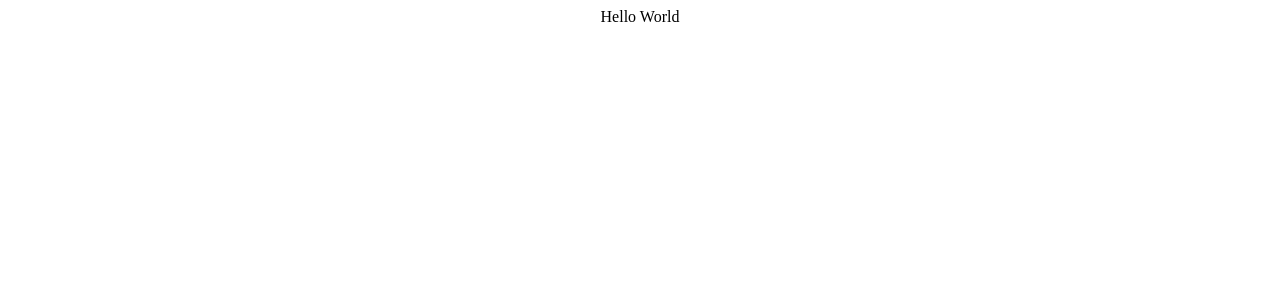
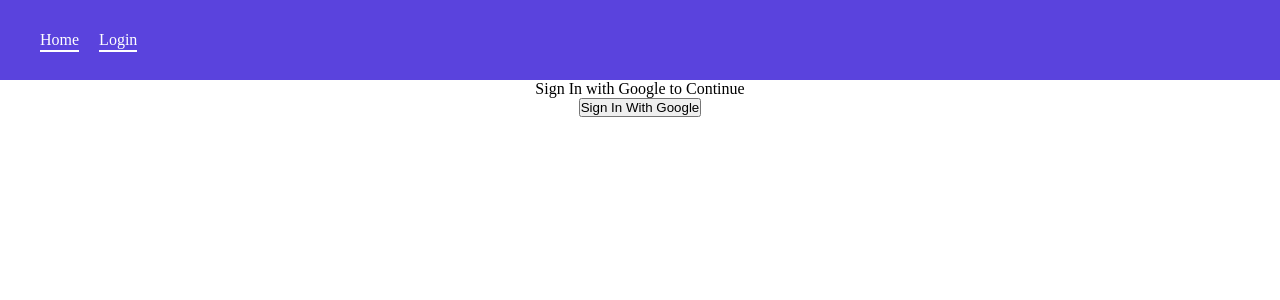
Before and after one commit to shubham282raj/firebase-react-project, a React (Create React App) app: page /login in a window 1280 px wide. Shown: the top 300 px of the page. Built offline with nearby package versions, Linux system fonts and the light colour scheme; no server answers.

Commit message:
Add google auth, login, logout

```diff
--- a/package.json
+++ b/package.json
@@ -10,8 +10,11 @@
     "@types/node": "^16.18.66",
     "@types/react": "^18.2.39",
     "@types/react-dom": "^18.2.17",
+    "firebase": "^10.7.0",
     "react": "^18.2.0",
     "react-dom": "^18.2.0",
+    "react-firebase-hooks": "^5.1.1",
+    "react-router-dom": "^6.20.0",
     "react-scripts": "5.0.1",
     "typescript": "^4.9.5",
     "web-vitals": "^2.1.4"
--- a/src/App.css
+++ b/src/App.css
@@ -1,38 +1,43 @@
+*{
+  box-sizing: border-box;
+  margin: 0px;
+  padding: 0px;
+}
+
 .App {
   text-align: center;
+
 }
 
-.App-logo {
-  height: 40vmin;
-  pointer-events: none;
+.header{
+  background-color: rgb(90, 67, 221);
+  height: 70px;
+  color: white;
+  display: flex;
+  justify-content: space-between;
+  align-items: center;
+  padding: 40px;
 }
 
-@media (prefers-reduced-motion: no-preference) {
-  .App-logo {
-    animation: App-logo-spin infinite 20s linear;
-  }
+.header a {
+  color: white;
+  margin-right: 20px;
+  width: 100px;
+  text-decoration: none;
+  padding-bottom: 2px;
+  border-bottom: 2px solid white;
 }
 
-.App-header {
-  background-color: #282c34;
-  min-height: 100vh;
+
+.header .userNavInfo{
   display: flex;
-  flex-direction: column;
   align-items: center;
-  justify-content: center;
-  font-size: calc(10px + 2vmin);
-  color: white;
+  gap: 10px;
 }
 
-.App-link {
-  color: #61dafb;
+.header #userNavDisplayName{
+  font-weight: bold;
 }
-
-@keyframes App-logo-spin {
-  from {
-    transform: rotate(0deg);
-  }
-  to {
-    transform: rotate(360deg);
-  }
+.header #userNavDisplayImg{
+  border-radius: 15px;
 }
--- a/src/App.tsx
+++ b/src/App.tsx
@@ -1,10 +1,20 @@
 import React from 'react';
+import {BrowserRouter as Router, Route, Routes} from 'react-router-dom'
 import './App.css';
+import { Main } from './pages/Main';
+import { Login } from './pages/Login';
+import { Navbar } from './components/navbar';
 
 function App() {
   return (
     <div className="App">
-      Hello World
+      <Router>
+        <Navbar/>
+        <Routes>
+          <Route path='/' element={<Main/>}/>
+          <Route path='/login' element={<Login/>}/>
+        </Routes>
+      </Router>
     </div>
   );
 }
--- /dev/null
+++ b/src/components/navbar.tsx
@@ -0,0 +1,30 @@
+import { Link } from "react-router-dom"
+import { auth } from "../config/firebase"
+import { useAuthState } from "react-firebase-hooks/auth"
+import { signOut } from "firebase/auth"
+
+export const Navbar = () => {
+    const [user] = useAuthState(auth)
+
+    const logOut = async () => {
+        await signOut(auth)
+    }
+
+    return (
+        <div className="header">
+            <span className="navbar">
+                <Link to={'/'}>Home</Link>
+                <Link to={'/login'}>Login</Link>
+            </span>
+            <span className="userNavInfo">
+                {user &&
+                    <>
+                        <span id="userNavDisplayName">{user?.displayName}</span>
+                        <img id="userNavDisplayImg" src={user?.photoURL || " "} height="30px"/>
+                        <button onClick={logOut}>Log Out</button>
+                    </>
+                }
+            </span>
+        </div>
+    )
+}
--- /dev/null
+++ b/src/config/firebase.ts
@@ -0,0 +1,21 @@
+// Import the functions you need from the SDKs you need
+import { initializeApp } from "firebase/app";
+import {getAuth, GoogleAuthProvider} from "firebase/auth"
+// TODO: Add SDKs for Firebase products that you want to use
+// https://firebase.google.com/docs/web/setup#available-libraries
+
+// Your web app's Firebase configuration
+const firebaseConfig = {
+  apiKey: "AIzaSyC8J5xbanWp26UcN7QwkyoNO4G0-rq9SZ8",
+  authDomain: "first-react-website-e78e1.firebaseapp.com",
+  projectId: "first-react-website-e78e1",
+  storageBucket: "first-react-website-e78e1.appspot.com",
+  messagingSenderId: "895506010772",
+  appId: "1:895506010772:web:55f378f6037eb5e2459a81"
+};
+
+// Initialize Firebase
+const app = initializeApp(firebaseConfig);
+
+export const auth = getAuth(app)
+export const provider = new GoogleAuthProvider()
--- /dev/null
+++ b/src/pages/Login.tsx
@@ -0,0 +1,19 @@
+import { auth, provider } from "../config/firebase";
+import { signInWithPopup } from "firebase/auth";
+import { useNavigate } from "react-router-dom";
+
+export const Login = () => {
+  const navigate = useNavigate();
+
+  const signInWithGoogle = async () => {
+    const result = await signInWithPopup(auth, provider);
+    navigate("/");
+  };
+
+  return (
+    <div>
+      <p>Sign In with Google to Continue</p>
+      <button onClick={signInWithGoogle}>Sign In With Google</button>
+    </div>
+  );
+};
--- /dev/null
+++ b/src/pages/Main.tsx
@@ -0,0 +1,7 @@
+export const Main = () => {
+    return (
+        <div>
+            Main Page
+        </div>
+    )
+}
```
Also changed, not shown: 1 other file (tests, documents, lock files or other folders).
